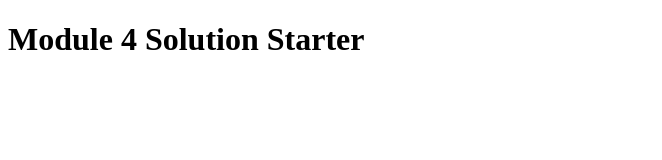
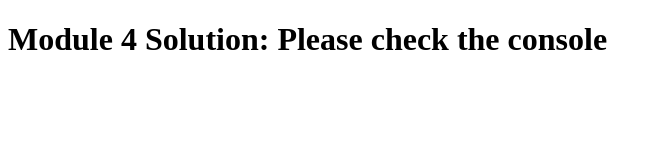
Before and after one commit to danieljames96/coursera-submission1, a plain HTML site: page Module4-Solution/index.html in a window 1280 px wide. Shown: the whole page, without its empty margins (0-662 px from the left). Drawn offline with Linux system fonts and the light colour scheme.

Commit message:
Update index.html

```diff
--- a/Module4-Solution/index.html
+++ b/Module4-Solution/index.html
@@ -2,12 +2,12 @@
 <html>
 <head>
   <meta charset="utf-8">
-  <title>Module 4 Solution Starter</title>
+  <title>Module 4 Solution</title>
   <script src="SpeakHello.js"></script>
   <script src="SpeakGoodBye.js"></script>
   <script src="script.js"></script>
 </head>
 <body>
-  <h1>Module 4 Solution Starter</h1>
+  <h1>Module 4 Solution: Please check the console</h1>
 </body>
 </html>
```
